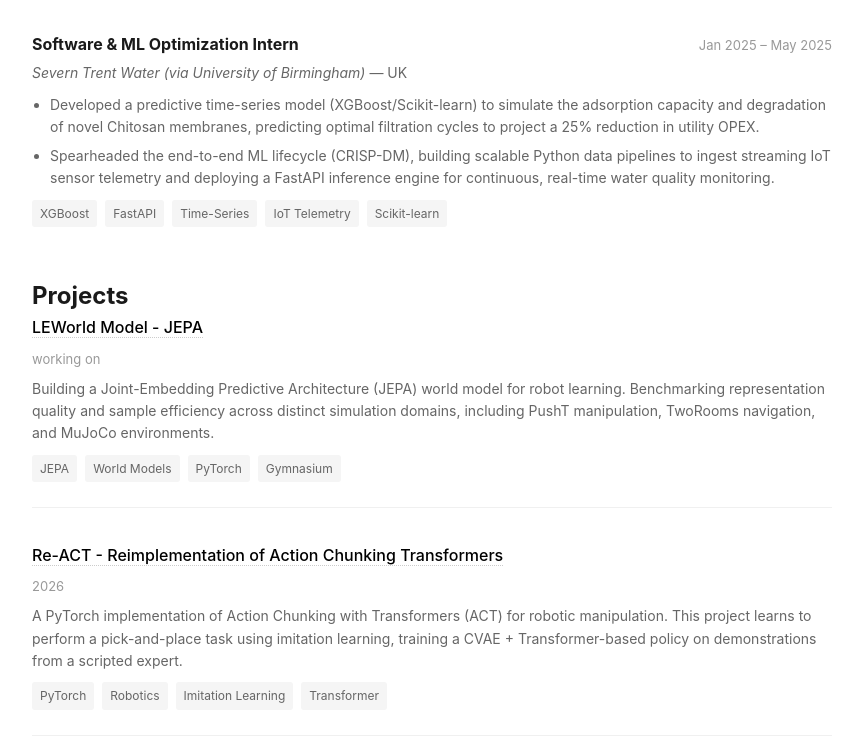
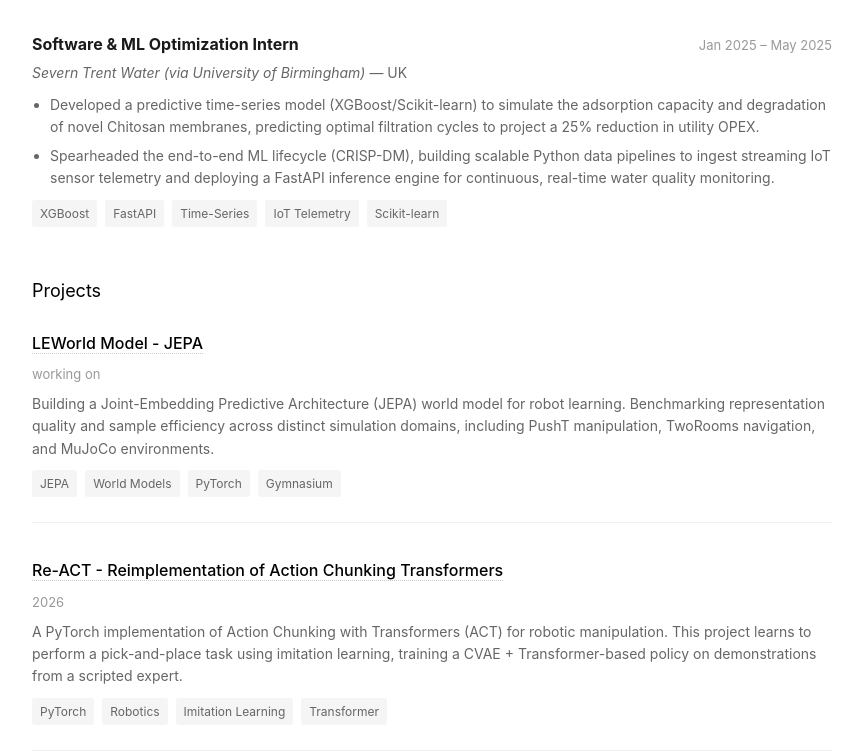
Before and after one commit to 0pk0/0pk0.github.io, a plain HTML site: page index.html in a window 1280 px wide. Shown: the part 727-1481 px from the top of the page, without its empty margins (208-1071 px from the left). Drawn offline with Linux system fonts and the light colour scheme.

Commit message:
Fix Projects section structure for uniform header styling
- Wrap all project items in a proper <section id="projects"> tag
- Move <h2>Projects</h2> inside the section so 'section h2' CSS applies
- Remove stray </section> that was misplaced after first project
- Both Experience and Projects sections now use identical structure

Co-Authored-By: Claude Sonnet 4.6 <noreply@anthropic.com>

```diff
--- a/index.html
+++ b/index.html
@@ -277,6 +277,7 @@
     </div>
 </section>
 
+        <section id="projects">
             <h2>Projects</h2>
 
             <div class="project">
@@ -296,7 +297,6 @@
                     <span class="tag">Gymnasium</span>
                 </div>
             </div>
-        </section>
 
             <div class="project">
                 <div class="project-title">
@@ -440,6 +440,7 @@
                 </div>
             </div>
 
+        </section>
 
         <footer>
             <p>&copy; 2026 Praveen Kathirvel. All rights reserved.</p>
```
